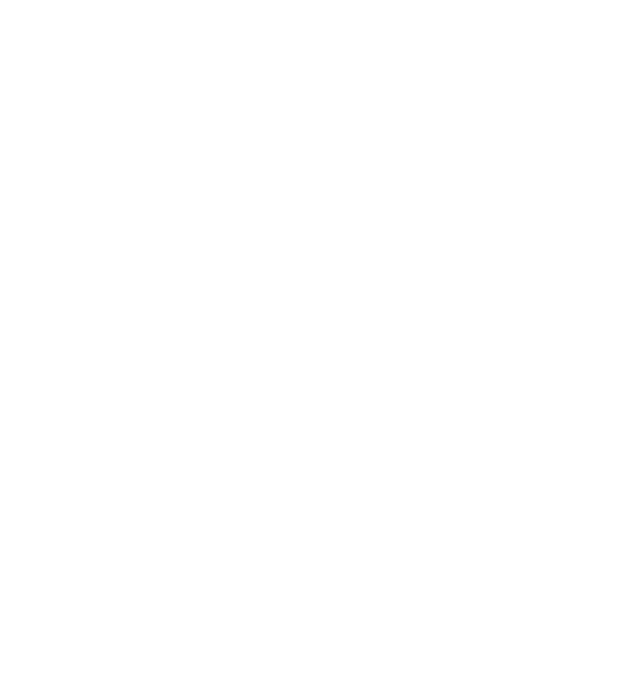
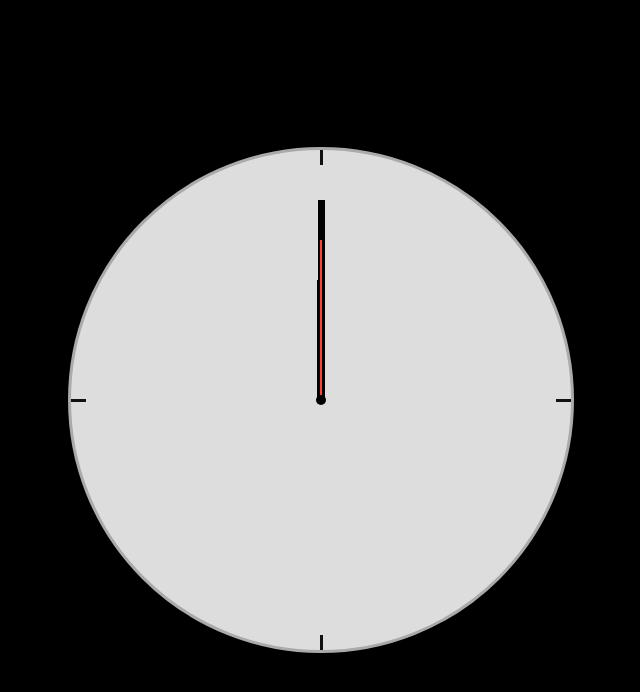
Before and after one commit to Tsukuyomi19/WebClock, a plain HTML site: page index.html in a window 1280 px wide. Shown: the whole page, without its empty margins (319-959 px from the left). Drawn offline with Linux system fonts and the light colour scheme.

Commit message:
Added styles to the clock in the CSS

```diff
--- a/app.js
+++ b/app.js
@@ -0,0 +1,4 @@
+function moveHands {
+
+
+}
--- a/index.html
+++ b/index.html
@@ -2,18 +2,19 @@
 <html>
   <head>
     <title>Web Clock</title>
-
+    <meta name="viewport" content="width=device-width, initial-scale=1">
+    <link rel="stylesheet" href="style.css"
   </head>
   <body>
     <div class="WebClock">
       <div id="hours"></div>
       <div id="minutes"></div>
       <div id="seconds"></div>
-      <div id="threeHourMark"></div>
-      <div id="sixHourMark"></div>
-      <div id="nineHourMark"></div>
-      <div id="twelveHourMark"></div>
-
+      <div class="threeHourMark"></div>
+      <div class="sixHourMark"></div>
+      <div class="nineHourMark"></div>
+      <div class="twelveHourMark"></div>
+      <div class="center"></div>
 
 
 
@@ -21,7 +22,7 @@
     </div>
 
 
-
+    <script type="text/javascript" src="app.js"></script>
 
 
 
--- a/style.css
+++ b/style.css
@@ -0,0 +1,120 @@
+* {
+  margin: 0;
+  padding: 0;
+  border: 0;
+}
+
+body {
+  background-color: #000;
+}
+
+.WebClock {
+  height: 500px;
+  width: 500px;
+  background-color: #dddddd;
+  border-radius: 100%;
+  border: 3px solid #aaaaaa;
+  margin: auto;
+  position: absolute;
+  top: 0;
+  right: 0;
+  bottom: 0;
+  left: 0;
+}
+
+.threeHourMark {
+  position: absolute;
+  width: 15px;
+  height: 3px;
+  background: #111111;
+  top: 0;
+  right: 0;
+  bottom: 0;
+  margin: auto 0;
+}
+
+.twelveHourMark {
+  position: absolute;
+  width: 3px;
+  height: 15px;
+  background: #111111;
+  top: 0;
+  right: 0;
+  left: 0;
+  margin: 0 auto;
+
+}
+
+.sixHourMark {
+  position: absolute;
+  width: 3px;
+  height: 15px;
+  background: #111111;
+  right: 0;
+  bottom: 0;
+  left: 0;
+  margin: 0 auto;
+}
+
+.nineHourMark {
+  position: absolute;
+  width: 15px;
+  height: 3px;
+  background: #111111;
+  top: 0;
+  bottom: 0;
+  left: 0;
+  margin: auto 0;
+}
+
+.center {
+  width: 10px;
+  height: 10px;
+  position: absolute;
+  top: 0;
+  right: 0;
+  bottom: 0;
+  left: 0;
+  margin: auto;
+  background: #000;
+  border-radius: 100%;
+}
+
+#seconds {
+  position: absolute;
+  height: 160px;
+  width: 2px;
+  top: 0px;
+  right: 0;
+  bottom: 160px;
+  left: 0;
+  margin: auto;
+  background: #000;
+  -webkit-transform-origin: bottom;
+  background: #ff4136;
+}
+
+#minutes {
+  position: absolute;
+  height: 200px;
+  width: 7px;
+  top: 0px;
+  right: 0;
+  bottom: 200px;
+  left: 0;
+  margin: auto;
+  background: #000;
+  -webkit-transform-origin: bottom;
+}
+
+#hours {
+  position: absolute;
+  height: 120px;
+  width: 8px;
+  top: 0px;
+  right: 0;
+  bottom: 120px;
+  left: 0;
+  margin: auto;
+  background: #000;
+}
```
